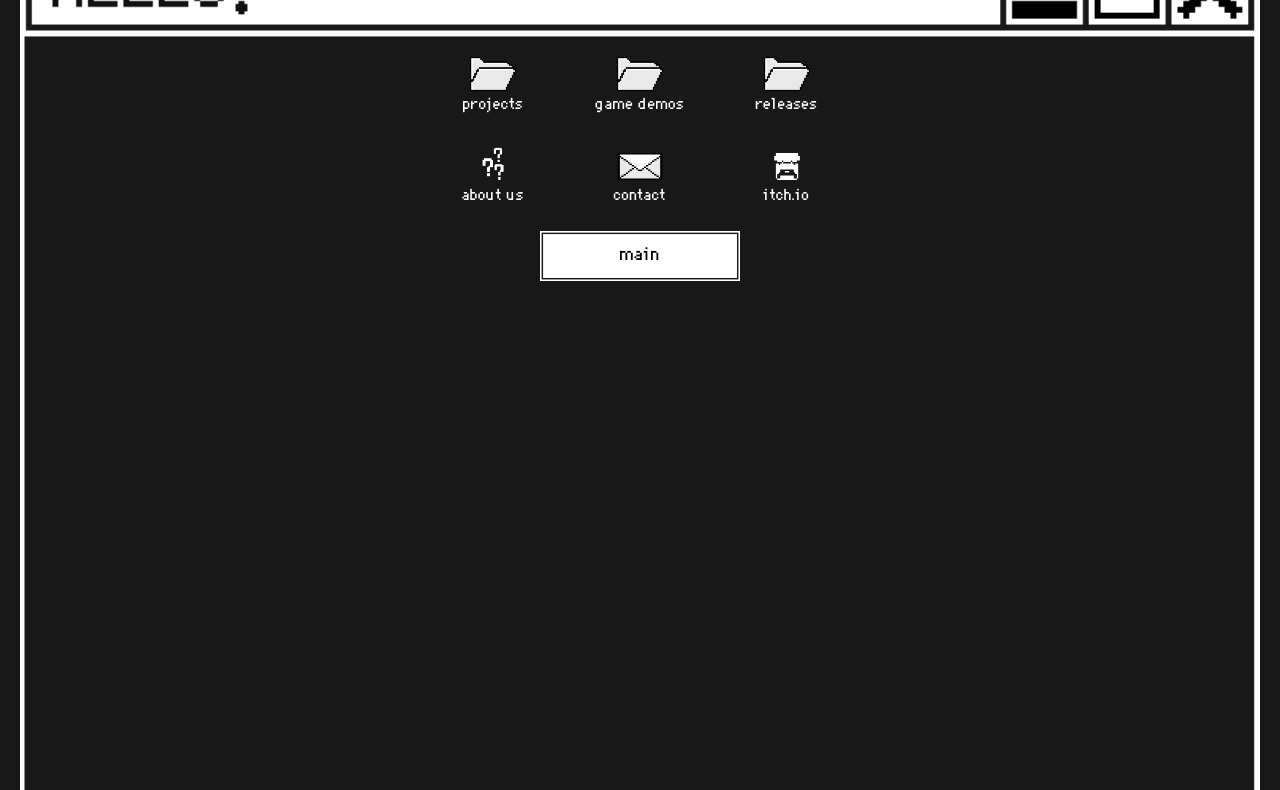
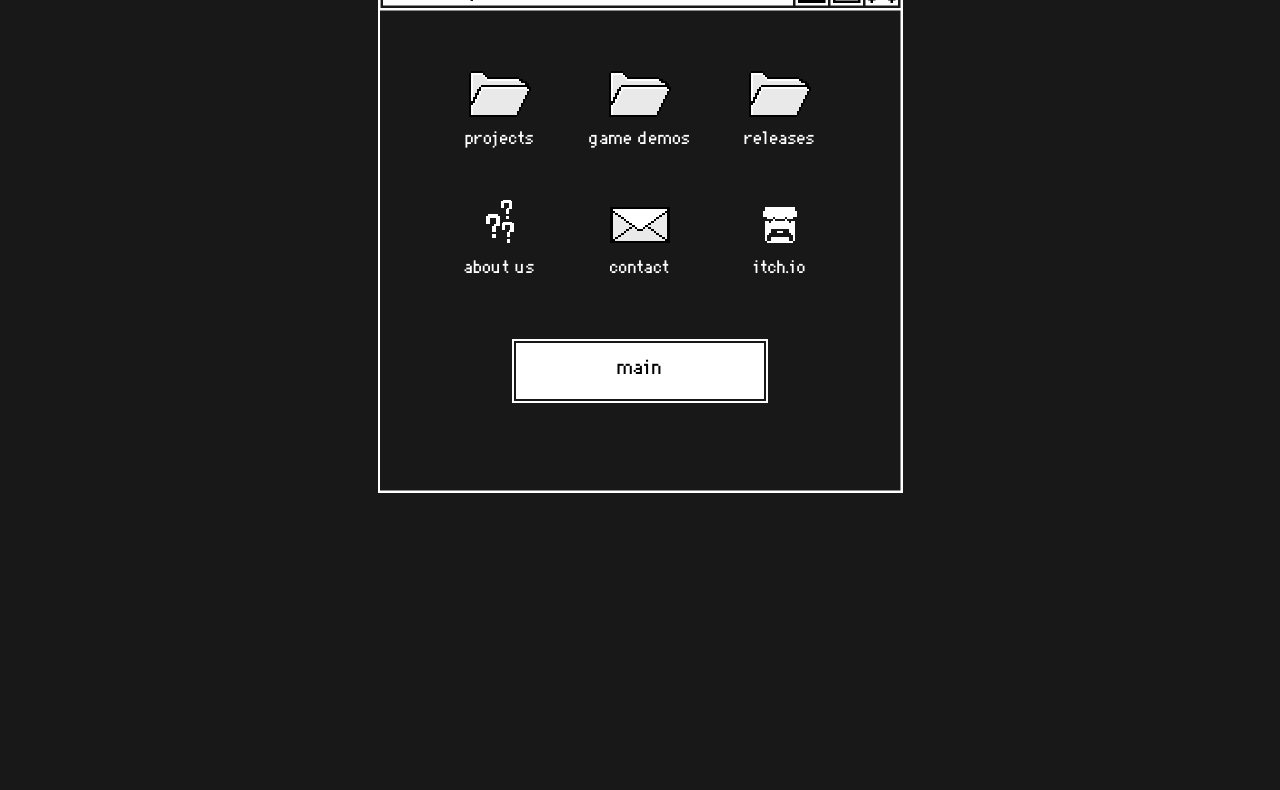
Before and after one commit to Ziwara/jugbug, a plain HTML site: page index.html in a window 1280 px wide. Shown: the part 238-1028 px from the top of the page. Drawn offline with Linux system fonts and the light colour scheme.

Commit message:
Update index.css

```diff
--- a/assets/style_sheets/index.css
+++ b/assets/style_sheets/index.css
@@ -4,156 +4,148 @@
 }
 
 @keyframes fadeIn {
-    from { opacity: 0; }
-    to { opacity: 1; }
+    0% { opacity: 0; }
+    100% { opacity: 1; }
 }
 
 body {
-    animation: fadeIn 1.5s ease-in-out;
+    animation: fadeIn 3s;
     background-color: #181818;
     margin: 0;
     padding: 0;
-    font-family: "custom_font", sans-serif;
-    min-height: 100vh;
+    font-family: "custom_font";
+    overflow: hidden
 }
 
-/* Center all content on screen */
 .main {
+    align-items: center;
+    position: relative;
+    min-height: 100vh;
     display: flex;
+    justify-content: center;
     flex-direction: column;
-    align-items: center;
-    justify-content: center;
-    min-height: 100vh;
-    padding: 20px;
-    box-sizing: border-box;
-}
-
-/* Logo container stacks image above text */
-.logo_container {
-    display: flex;
-    flex-direction: column;
-    align-items: center;
-    text-decoration: none;
-    margin-bottom: 20px;
 }
 
 .logo {
     width: 100%;
     max-width: 128px;
-    height: auto;
-    margin-bottom: 8px;
+    margin-bottom: 20px;
+
+    transform: translate(0%, 94px);
 }
 
 .logo_text {
     color: white;
-    font-family: "custom_font", sans-serif;
-    font-size: 16px;
-    text-align: center;
-    transition: filter 0.2s ease;
-}
-
-.logo_container:hover .logo_text {
-    filter: brightness(0.8);
-}
-
-.menu_container {
-    position: relative;
-    width: 100%;
-    max-width: 525px;
-    display: flex;
-    justify-content: center;
-    align-items: center;
+    font-family: "custom_font";
+    margin-bottom: 40px;
+    z-index: 60;
 }
 
 .img_background {
     width: 100%;
-    height: auto;
-    display: block;
+    max-width: 525px;
+    margin: 0 auto 20px auto;
+}
+
+.button {
+    background-color: transparent;
+    background-repeat: no-repeat;
+    border: none;
+    cursor: pointer;
+    overflow: hidden;
+    outline: none;
+}
+
+.open_button {
+    background-color: transparent;
+    background-repeat: no-repeat;
+    border: none;
+    cursor: pointer;
+    overflow: hidden;
+    outline: none;
+    margin-top: 40px;
+    transform: translate(0%, -480px);
+}
+
+.openButton_text {
+    color: black;
+    font-size: large;
+    font-family: "custom_font";
+    transform: translate(0%, 40px);
+}
+
+.openButton_img {
+    width: 256px;
+    height: 64px;
+    max-width: 256px;
+    max-height: 64px;
+}
+
+.open_button:hover, .button:hover {
+    filter: brightness(0.8);
+}
+
+.button_text {
+    color: white;
+    font-family: "custom_font";
+    font-size: 16px;
+    margin-top: 10px;
+}
+
+.default_text {
+    color: white;
+    font-family: "custom_font";
+    font-size: 16px;
+    margin-top: 10px;
 }
 
 .content_bg {
-    position: absolute;
-    top: 0;
-    left: 0;
-    width: 100%;
-    height: 100%;
     display: flex;
     flex-direction: column;
     align-items: center;
-    justify-content: center;
+    width: 100%;
+    padding: 20px;
     box-sizing: border-box;
-    padding: 20px;
 }
 
 .content_grid {
     display: grid;
+    grid-template-columns: repeat(auto-fit, minmax(150px, 1fr));
+
+    transform: translate(0%, -480px);
+
+    row-gap: 32px;
     grid-template-columns: repeat(3, 1fr);
-    gap: 20px;
-    width: 85%;
+
+    width: 100%;
     max-width: 420px;
-    justify-items: center;
-    align-items: center;
-}
-
-.button {
-    background: transparent;
-    border: none;
-    cursor: pointer;
-    outline: none;
-    display: flex;
-    flex-direction: column;
-    align-items: center;
-    transition: filter 0.2s ease, transform 0.2s ease;
-}
-
-.button:hover, .open_button:hover {
-    filter: brightness(0.8);
-}
-
-.img_button {
-    max-width: 48px;
-    height: auto;
-}
-
-.button_text, .default_text {
-    color: white;
-    font-family: "custom_font", sans-serif;
-    font-size: 14px;
-    margin-top: 6px;
-    text-align: center;
-}
-
-.open_button {
-    background: transparent;
-    border: none;
-    cursor: pointer;
-    position: relative;
-    margin-top: 25px;
-    display: flex;
-    align-items: center;
     justify-content: center;
 }
 
-.openButton_text {
-    position: absolute;
-    color: black;
-    font-size: 16px;
-    font-family: "custom_font", sans-serif;
-}
+@media (max-width: 768px) {
+    .img_background {
+        width: 95%;
+    }
+    .content_grid {
+        grid-template-columns: repeat(3, 1fr);
 
-.openButton_img {
-    width: 200px;
-    height: auto;
-}
+        transform: translate(0%, -370px);
 
-@media (max-width: 768px) {
-    .content_grid {
-        gap: 12px;
+        row-gap: 24px;
     }
     .button {
-        transform: scale(0.85);
+        scale: 75%;
     }
-    .openButton_img {
-        width: 160px;
+    .logo {
+        transform: translate(0%, 94px);
+    }
+    .open_button {
+        transform: translate(0%, -420px);
+    }
+    .openButton_text {
+        transform: translate(0%, 40px);
+    }
+    body {
+        transform: translate(0%, 0%);
     }
 }
```
